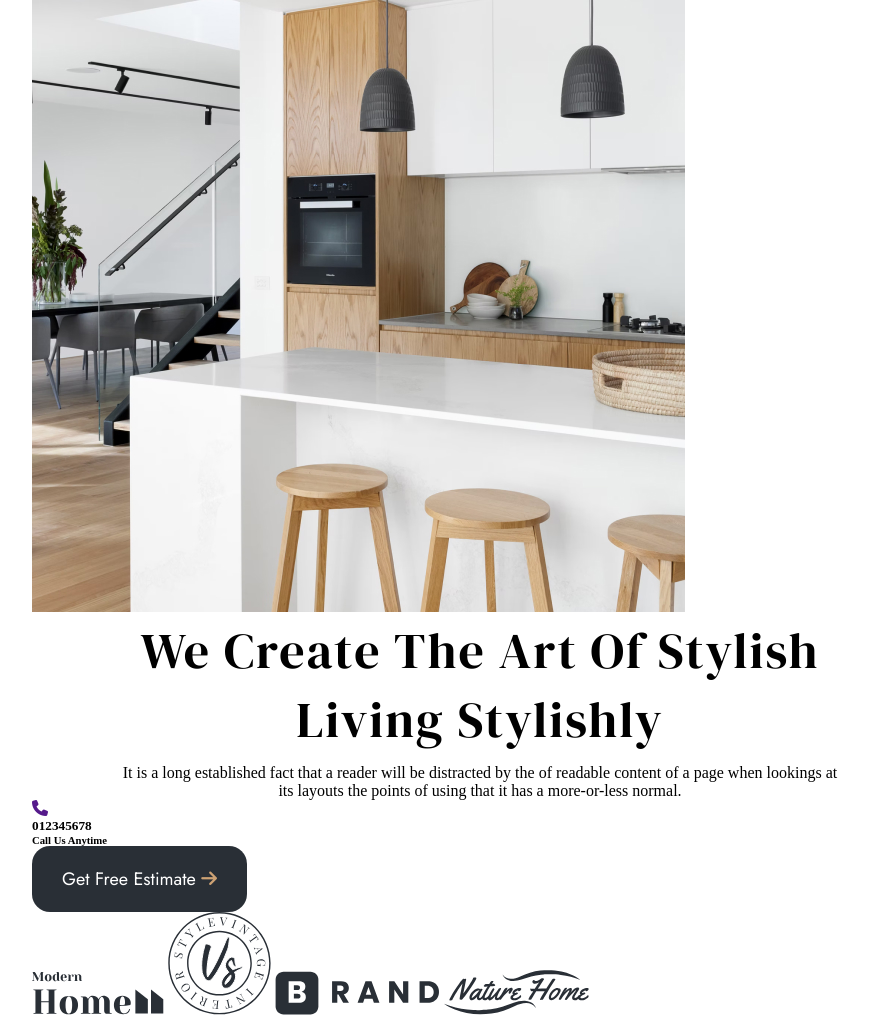
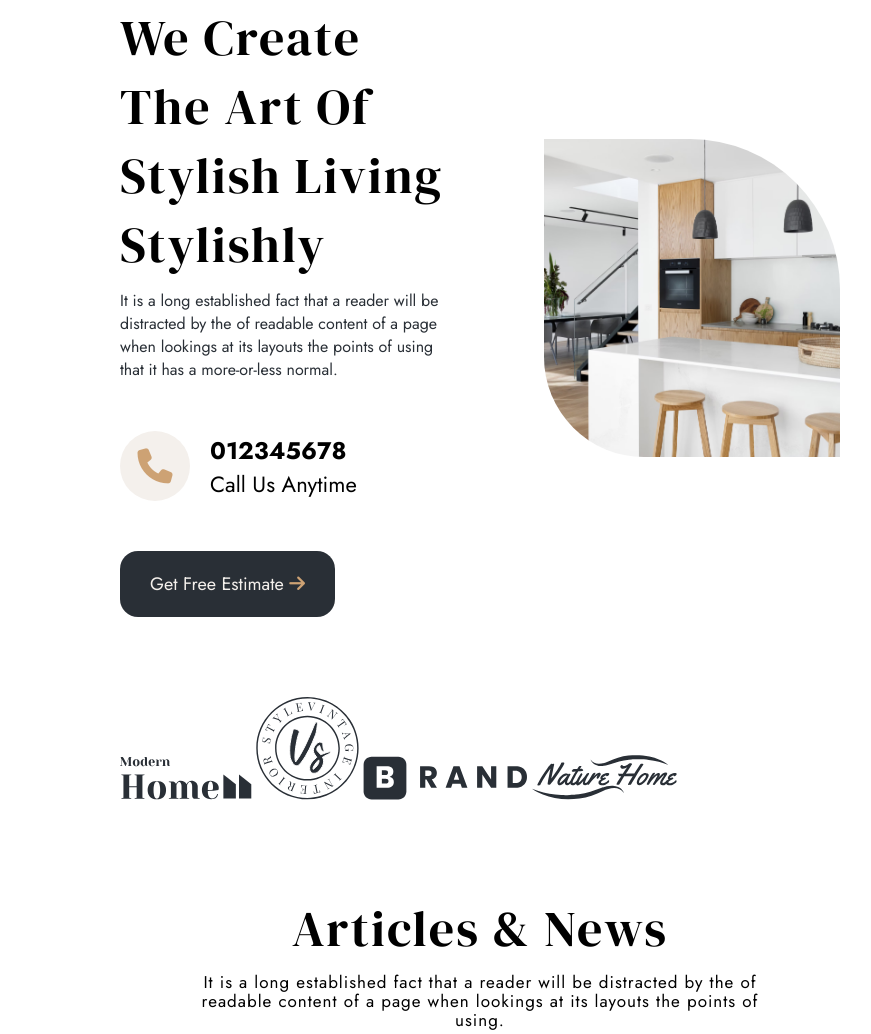
Before and after one commit to paggy404/interior, a plain HTML site: page intereor-p/index.html in a window 1280 px wide. Shown: the part 1217-2251 px from the top of the page, without its empty margins (160-1031 px from the left). Drawn offline with Linux system fonts and the light colour scheme.

Commit message:
新增work、about section

```diff
--- a/intereor-p/CSS/style.css
+++ b/intereor-p/CSS/style.css
@@ -11,26 +11,33 @@
     --title-font-family: "DM Serif Display", serif;
     --content-font-family: "Jost", sans-serif;
     --text-color-color: #292F36;
+    --btn-color-color: #F4F0EC;
+    --btn-icon-color: #CDA274;
 
 }
 
-.section {
-    margin-bottom: 5rem;
-}
-
-/* -----------------------------------------------News */
-.news {
+section {
+    margin: auto;
+    padding: 80px 0;
     width: 100%;
 }
 
-.cotainer {
-    width: 80%;
+.contents {
+    font-family: var(--content-font-family);
+    font-size: 1rem;
+    font-weight: 400;
+    color: var(--text-color-color);
+}
+
+.container {
+    width: 100%;
     margin: auto;
+    padding: 0 1.5rem;
 }
 
 .title-group {
     text-align: center;
-    width: 80%;
+    width: 100%;
     margin: auto;
 }
 
@@ -44,12 +51,19 @@
 
 .sub-title {
     width: 100%;
-    font-size: 1.125rem;
+    font-size: 1.0625rem;
     line-height: 1.2rem;
     letter-spacing: 1px;
     font-family: var(--content-font-family);
     margin-bottom: 30px;
 }
+
+/* -----------------------------------------------News */
+/* .news {
+    width: 100%;
+} */
+
+
 
 .article-list {
     width: 100%;
@@ -129,6 +143,70 @@
     transition: all 0.5s ease-in-out;
 }
 
+/*-------------------------------------------------
+about
+------------------------------------------------- */
+.about-pic {
+    width: 100%;
+    padding-bottom: 1.25rem;
+
+}
+
+.about-pic img {
+    width: 100%;
+    border-radius: 0 9.375rem 0 6.25rem;
+}
+
+.about .title-group {
+    padding-bottom: 3.125rem;
+}
+
+.about h5 {
+    font-family: var(--content-font-family);
+    font-weight: 700;
+    font-size: 1.5rem;
+}
+
+.about h6 {
+    font-family: var(--content-font-family);
+    font-weight: 400;
+    font-size: 1.375rem;
+}
+
+.phone-box {
+    display: flex;
+    justify-content: center;
+    align-items: center;
+    padding-bottom: 3.125rem;
+}
+
+.phone-box a {
+    text-decoration: none;
+    width: 70px;
+    height: 70px;
+    background-color: var(--btn-color-color);
+    display: flex;
+    justify-content: center;
+    align-items: center;
+    border-radius: 50%;
+}
+
+.phone-box i {
+    font-size: 35px;
+    color: var(--btn-icon-color);
+}
+
+.phone-text {
+    padding-left: 1.25rem;
+}
+
+.about-btn {
+    display: flex;
+    justify-content: center;
+}
+
+
+
 
 /*-------------------------------------------------
 work
@@ -136,17 +214,6 @@ work
 .work {
     width: 100%;
 }
-
-.container {
-    width: 70%;
-    margin: auto;
-}
-
-.work {
-    width: 100%;
-    padding: 80px 0;
-}
-
 
 .work h3 {
     font-family: var(--title-font-family);
@@ -160,19 +227,16 @@ work
 }
 
 .work p {
-    font-family: var(--content-font-family);
-    font-size: 1rem;
-    font-weight: 400;
-    color: var(--text-color-color);
     text-align: center;
-    width: 90%;
+    width: 100%;
     margin: auto;
     padding-bottom: 2.8125rem;
 }
 
 .work ol {
     list-style: none;
-    width: 100%;
+    width: 70%;
+    margin: auto;
 }
 
 .work a {
@@ -193,7 +257,7 @@ work
 
 .work-item {
     width: 100%;
-    margin-bottom: 2.1875rem;
+    padding-bottom: 2.1875rem;
 }
 
 
@@ -238,7 +302,7 @@ work
 .btn {
     background-color: #292F36;
     border-radius: 18px;
-    color: white;
+    color: var(--btn-color-color);
     font-size: 1.125rem;
     padding: 20px 30px;
     font-family: var(--content-font-family);
@@ -246,7 +310,7 @@ work
 }
 
 .btn i {
-    color: #CDA274;
+    color: var(--btn-icon-color);
 }
 
 
@@ -257,6 +321,13 @@ work
         margin-bottom: 13.125rem;
     }
 
+    .container {
+        width: 60%;
+    }
+
+    /*-------------------------------------------------
+banner
+------------------------------------------------- */
     .banner {
         width: 100%;
         height: 500px;
@@ -274,13 +345,67 @@ work
 
     .section-title {
         font-size: 3.125rem;
+        text-align: center;
     }
 
     .sub-title {
         width: 90%;
         margin: auto;
         margin-bottom: 30px;
+        text-align: center;
     }
+
+
+    /*-------------------------------------------------
+about
+------------------------------------------------- */
+
+    .about .container {
+        display: flex;
+        align-items: center;
+    }
+
+    .about .section-title {
+        text-align: left;
+    }
+
+    .about-pic {
+        width: 90%;
+        padding-left: 6.25rem;
+        order: 1;
+    }
+
+    .title-group {
+        text-align: left;
+    }
+
+    .phone-box {
+        justify-content: flex-start;
+    }
+
+    .about-btn {
+        justify-content: flex-start;
+    }
+
+    .about-contents {
+        width: 37.5rem;
+        order: 0;
+    }
+
+    /*-------------------------------------------------
+    clients-wrapper
+    ------------------------------------------------- */
+    .clients-wrapper {
+        display: flex;
+        gap: 20px;
+        overflow-x: auto;
+        -webkit-overflow-scrolling: touch;
+        padding-bottom: 10px;
+    }
+
+    /*-------------------------------------------------
+news
+------------------------------------------------- */
 
     .article-list {
         display: flex;
@@ -293,15 +418,25 @@ work
         width: 48%;
     }
 
-
+    /*-------------------------------------------------
+work
+------------------------------------------------- */
     .work ol {
         display: flex;
+        justify-content: space-between;
+        width: 100%;
+        padding-bottom: 0;
+
+        .work-item {
+            padding: 2.5rem;
+        }
     }
-
 }
 
 @media screen and (min-width: 835px) {
-
+    /*-------------------------------------------------
+banner
+------------------------------------------------- */
 
 
     .banner {
@@ -331,6 +466,18 @@ work
         margin-bottom: 30px;
     }
 
+    /*-------------------------------------------------
+    clients-wrapper
+    ------------------------------------------------- */
+    .clients-wrapper::-webkit-scrollbar {
+        display: none;
+        /* 隱藏捲軸樣式 */
+    }
+
+    /*-------------------------------------------------
+news
+------------------------------------------------- */
+
     .article-item {
         width: 32%;
     }
@@ -339,11 +486,13 @@ work
         background-color: #E7E7E7;
     }
 
+
+
     .read:hover {
         background-color: #ffffff;
     }
 
-    .btn:hover {
+    .banner .btn:hover {
         background-color: #CDA274;
         color: white;
 
```
